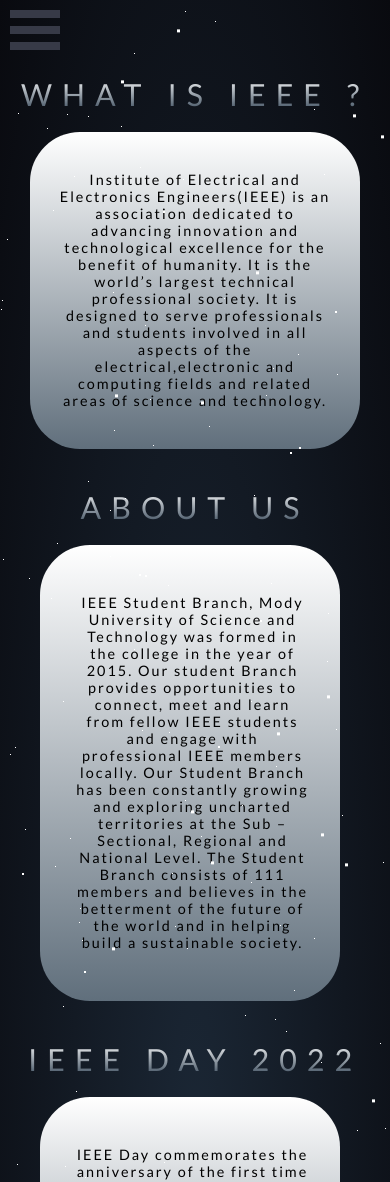
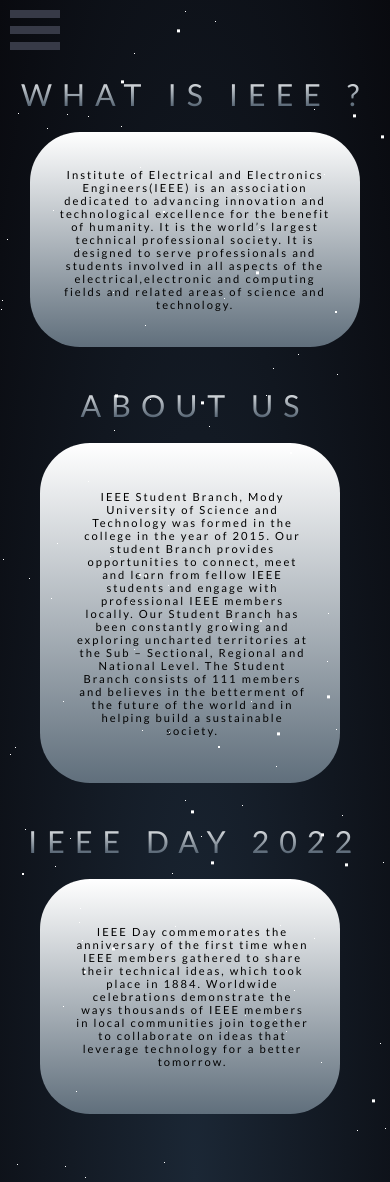
Before and after one commit to ritika728/Fest_Website, a React (Create React App) app: page /about in a window 390 px wide. Built offline with nearby package versions, Linux system fonts and the light colour scheme.

Commit message:
about responsive

```diff
--- a/src/components/about/about.css
+++ b/src/components/about/about.css
@@ -166,7 +166,7 @@
 
   @media screen and (max-width:600px) {
     .ieeedaytext{
-      font-size: 90% !important;
+      font-size: 70% !important;
       width: 90%;
       text-align: center !important;
     }
@@ -185,12 +185,12 @@
     }
 
     .ieeetext{
-      font-size: 90%;
+      font-size: 70%;
       width: 100%;
       text-align: center !important;
     }
     .ieeemusttext{
-      font-size: 90%;
+      font-size: 70%;
       width: 90%;
       text-align: center !important;
     }
```
